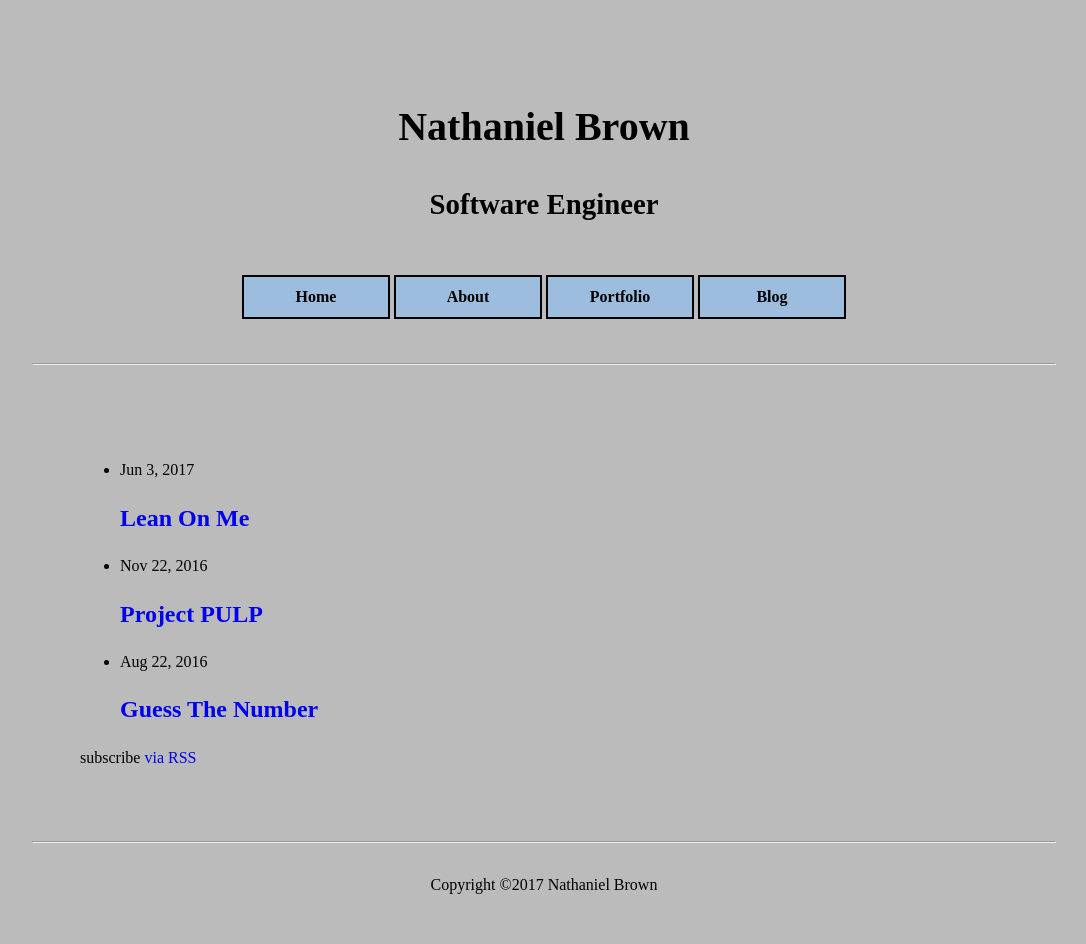
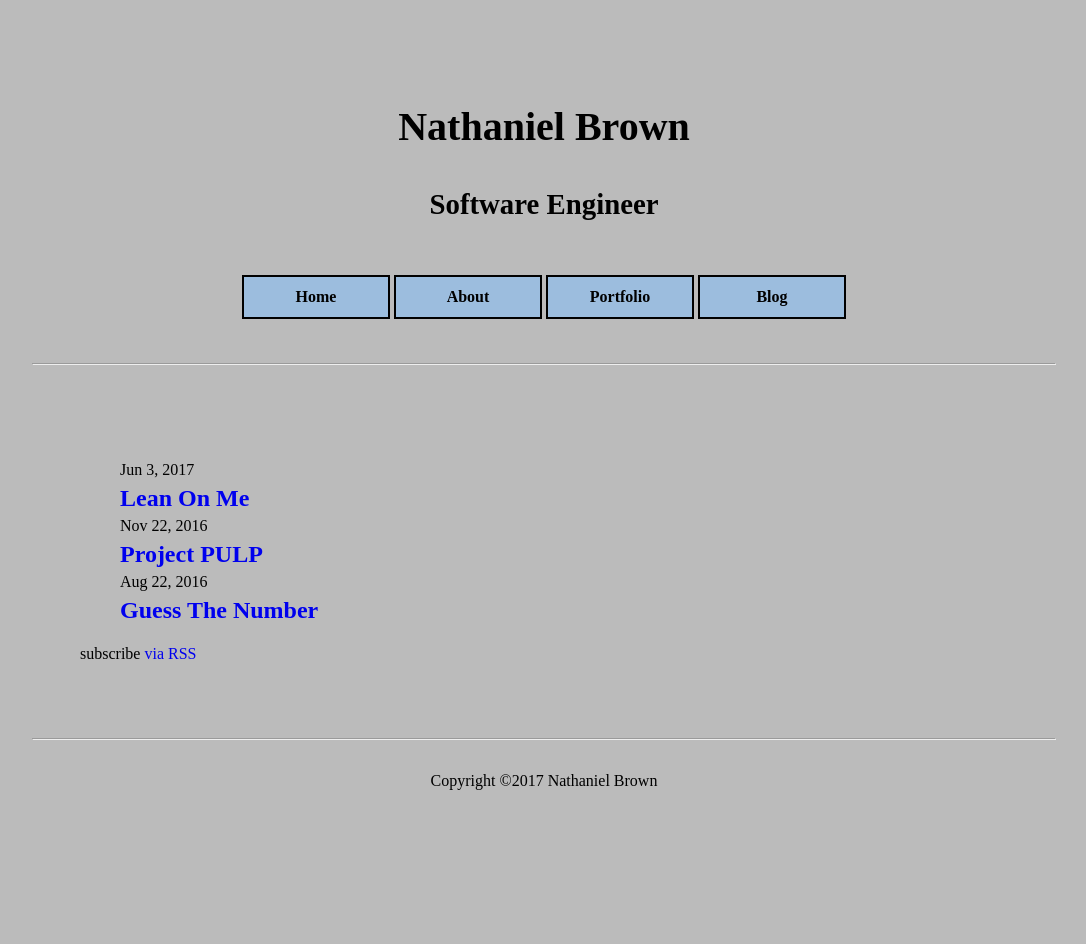
Before and after one commit to ngbcode/ngbcode.github.io, a Jekyll site: the page built from permalinks/portfolio.md, in a window 1280 px wide. Shown: the whole page, without its empty margins (96-1182 px from the left). Built offline with Jekyll 4.4.1, drawn with Linux system fonts in a browser that asks for light colours; some web fonts are replaced; after the commit the page ends 900 px from its top, so only the background shows below that.

Commit message:
Style links and change post list layout

```diff
--- a/assets/css/style.scss
+++ b/assets/css/style.scss
@@ -175,6 +175,26 @@ a.nav:hover { background: #eee; }
     }
 }
 
+.post-list {
+    list-style-type: none;
+}
+.post-list h2 {
+    margin: 0;
+}
+
+.icon {
+    > svg {
+        display: inline-block;
+        width: 32px;
+        height: 32px;
+        vertical-align: middle;
+
+        path {
+            fill: black;
+        }
+    }
+}
+
 .copy {
     margin: auto;
     text-align: center;
```
